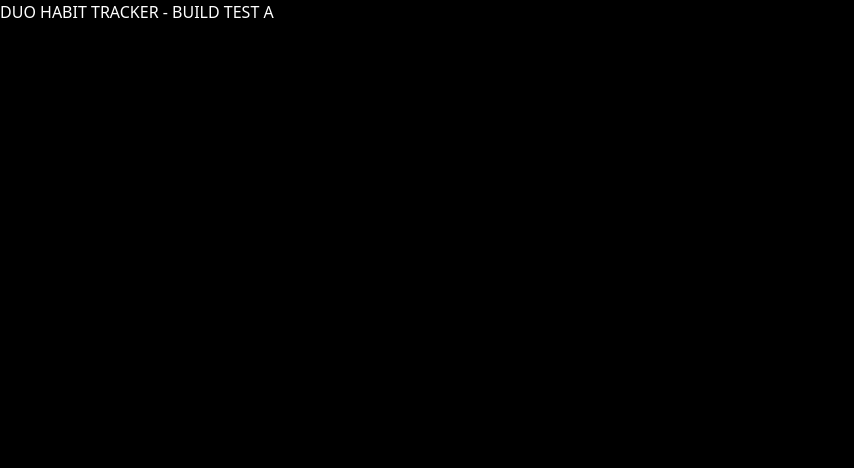
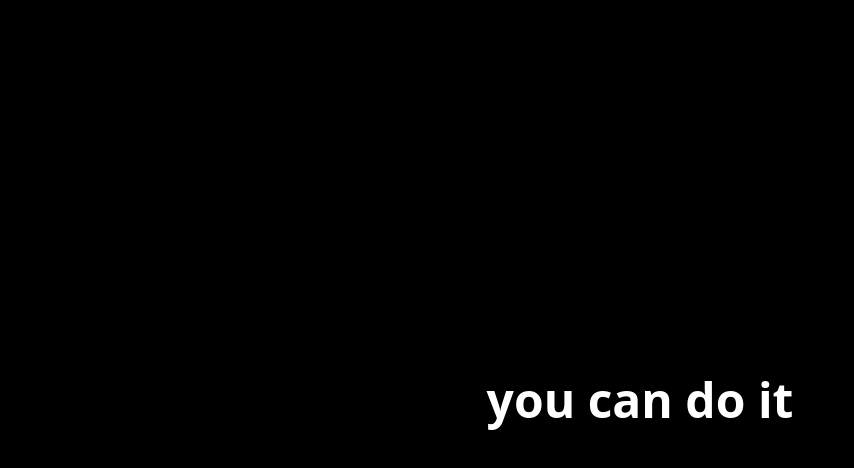
Before and after one commit to millnate05/Duo-habbit-tracker, a Next.js app: page / in a window 1280 px wide. Shown: the top 468 px of the page, without its empty margins (0-854 px from the left). Built offline with nearby package versions, Linux system fonts and the light colour scheme.

Commit message:
Update page.tsx

```diff
--- a/src/app/page.tsx
+++ b/src/app/page.tsx
@@ -1,3 +1,5 @@
+import HomePage from "@/UI/pages/HomePage";
+
 export default function Page() {
-  return <div>DUO HABIT TRACKER - BUILD TEST A</div>;
+  return <HomePage />;
 }
```
